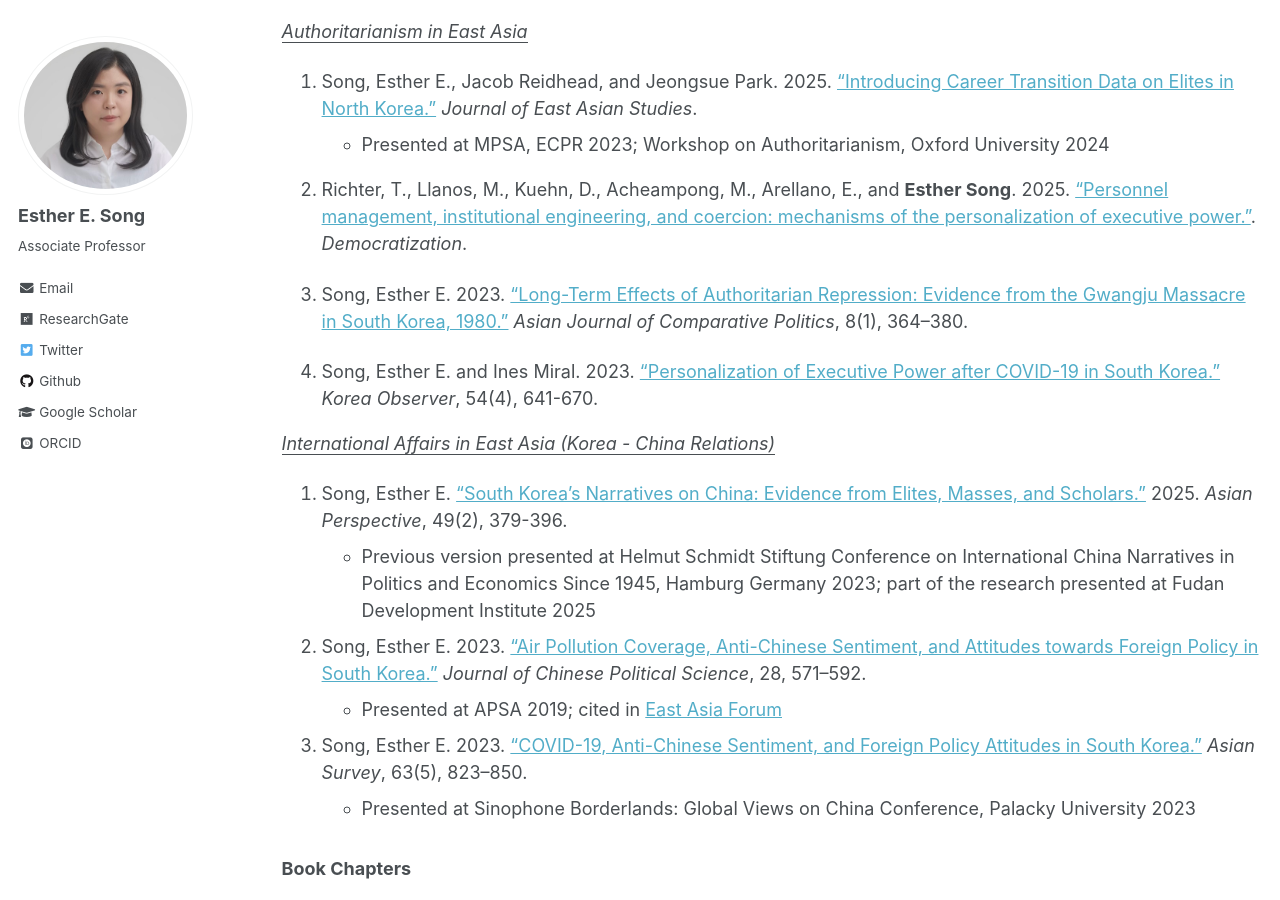
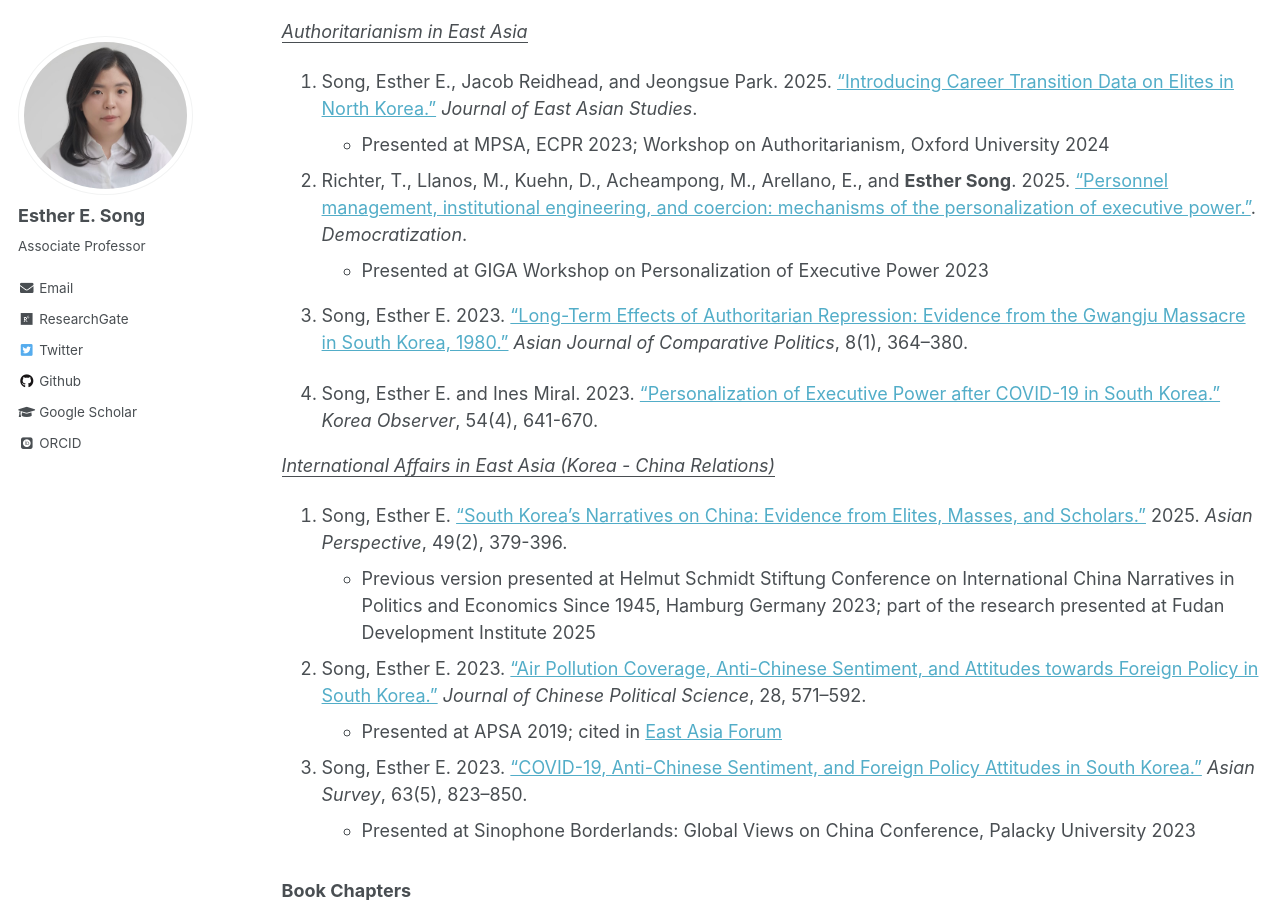
Before and after one commit to ehsong/ehsong.github.io, a Jekyll site: the page built from _pages/research.md, in a window 1280 px wide and 900 px high, scrolled down 1660 px. Built offline with Jekyll 4.4.1, drawn with Linux system fonts in a browser that asks for light colours; some web fonts are replaced.

Commit message:
Update research.md

```diff
--- a/_pages/research.md
+++ b/_pages/research.md
@@ -39,6 +39,7 @@ Aside from these topics, I am also interested in China's discursive framing of d
 - Presented at MPSA, ECPR 2023; Workshop on Authoritarianism, Oxford University 2024
 
 6. Richter, T., Llanos, M., Kuehn, D., Acheampong, M., Arellano, E., and **Esther Song**. 2025. ["Personnel management, institutional engineering, and coercion: mechanisms of the personalization of executive power."]((https://doi.org/10.1080/13510347.2025.2551068)). *Democratization*.
+- Presented at GIGA Workshop on Personalization of Executive Power 2023
 
 5. Song, Esther E. 2023. ["Long-Term Effects of Authoritarian Repression: Evidence from the Gwangju Massacre in South Korea, 1980."](https://journals.sagepub.com/doi/epub/10.1177/20578911221147994) *Asian Journal of Comparative Politics*, 8(1), 364–380.
 
```
